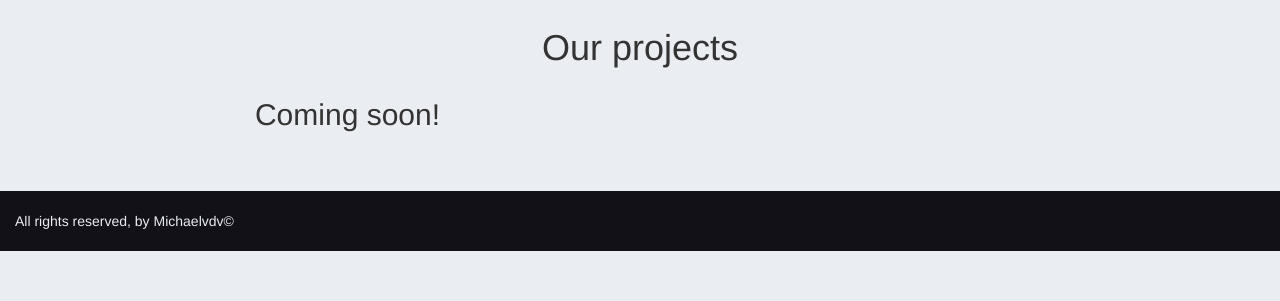
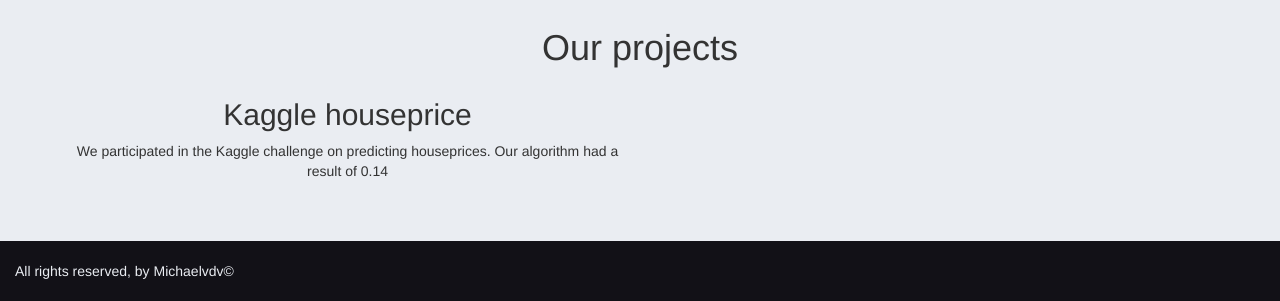
Before and after one commit to michaelvdv/michaelvdv.github.io, a plain HTML site: page index.html in a window 1280 px wide. Shown: the part 1358-1659 px from the top of the page. Before the commit the page ends 1609 px from the top, so only its background shows below. Drawn offline with nearby package versions, Linux system fonts and the light colour scheme.

Commit message:
added description of kaggle

```diff
--- a/index.html
+++ b/index.html
@@ -111,7 +111,8 @@
       <h1 id="proj"> Our projects </h1>
       <div class="row">
         <div class="col-sm-6">
-          <h2> Coming soon! </h2>
+          <h2> Kaggle houseprice </h2>
+          <p> We participated in the Kaggle challenge on predicting houseprices. Our algorithm had a result of 0.14 </p>
         </div>
 
         <div class="col-sm-6">
```
